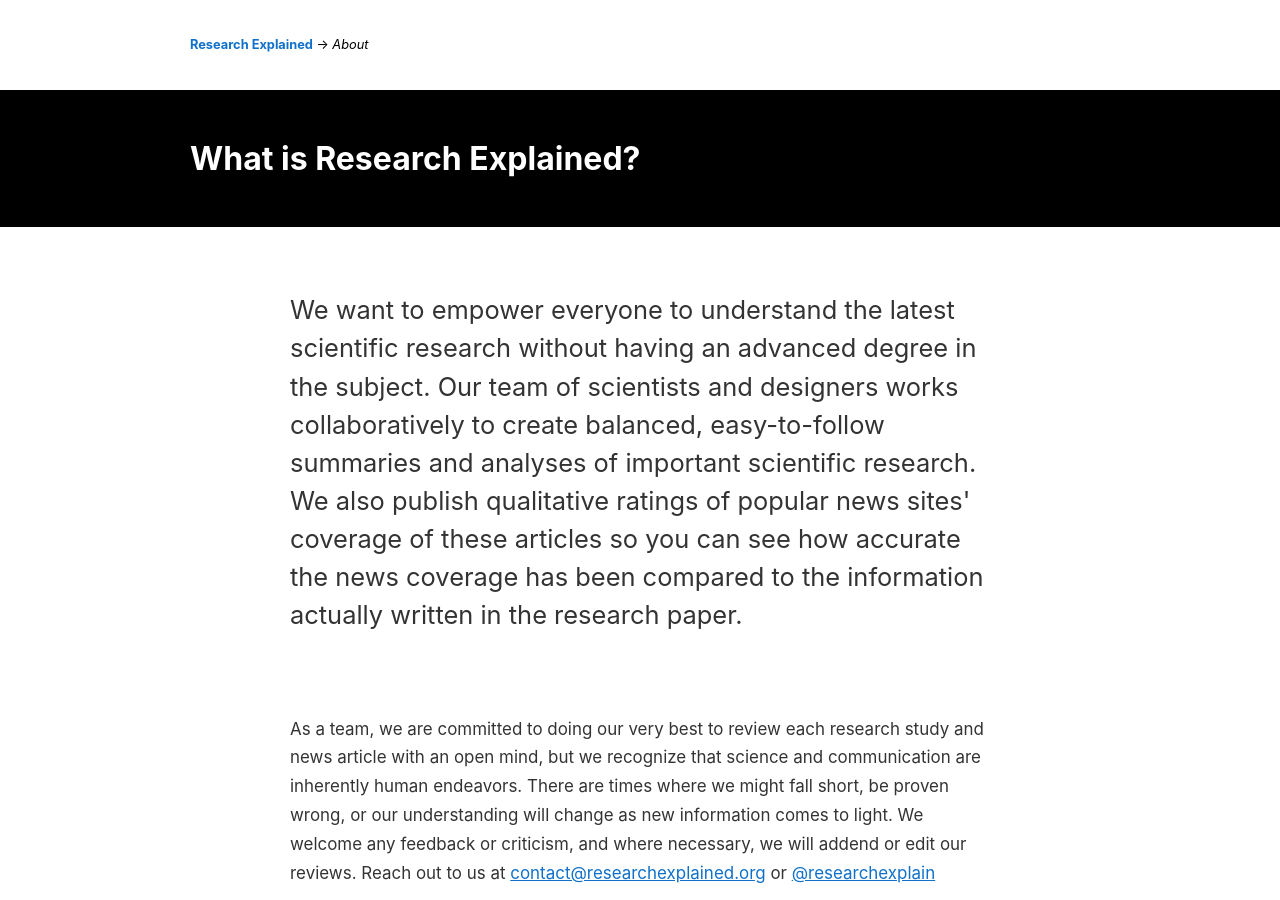
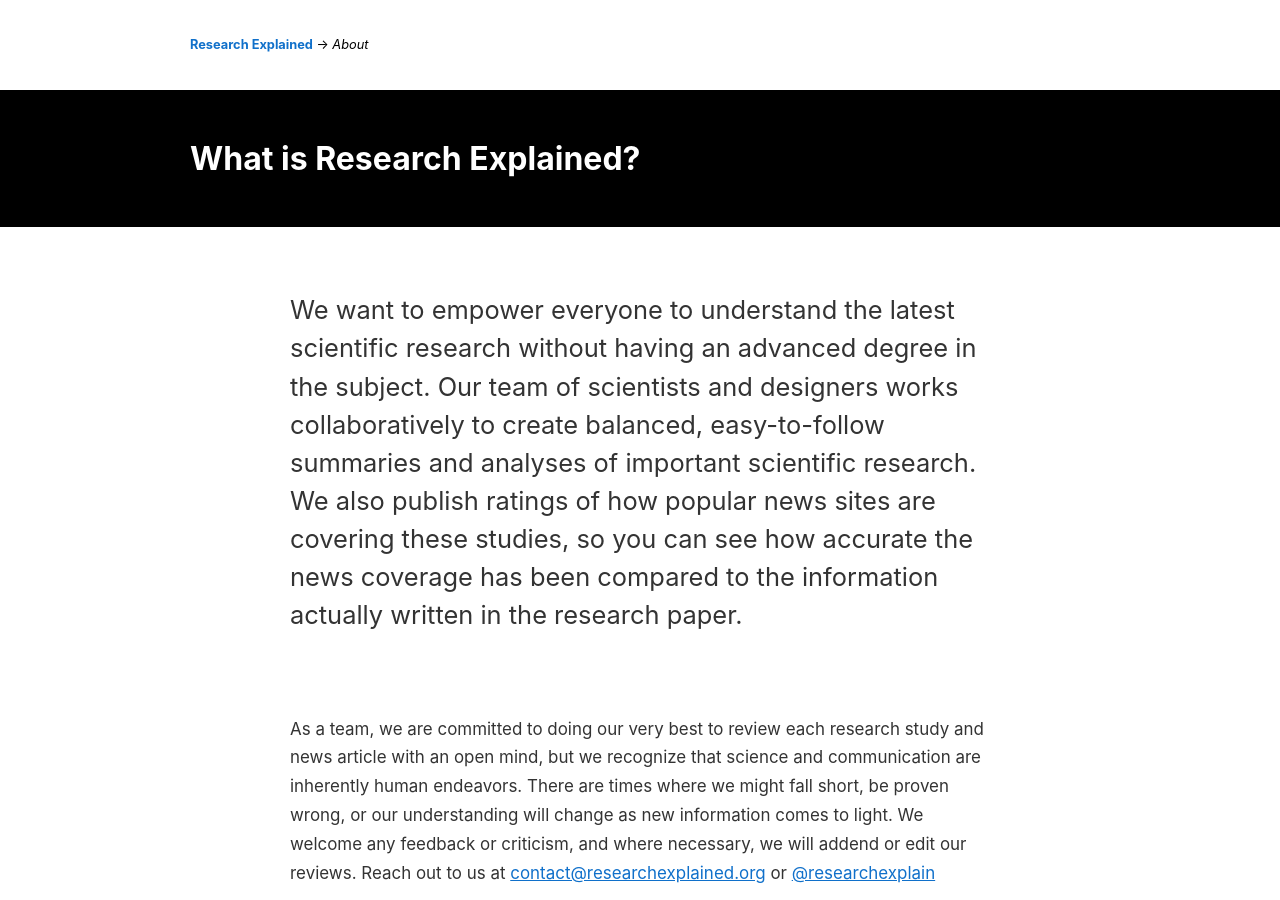
Before and after one commit to neilgupta/researchexplained, a Jekyll site: the page built from about/index.html, in a window 1280 px wide and 900 px high. Built offline with Jekyll 4.4.1, drawn with Linux system fonts in a browser that asks for light colours.

Commit message:
wordsmith about page

```diff
--- a/about/index.html
+++ b/about/index.html
@@ -1,7 +1,7 @@
 ---
 layout: default
 title: About
-description: We want to empower everyone to understand the latest scientific research without having an advanced degree in the subject. Our team of scientists and designers works collaboratively to create balanced, easy-to-follow summaries and analyses of important scientific research. We also publish qualitative ratings of popular news sites' coverage of these articles so you can see how accurate the news coverage has been compared to the information actually written in the research paper.
+description: We want to empower everyone to understand the latest scientific research without having an advanced degree in the subject. Our team of scientists and designers works collaboratively to create balanced, easy-to-follow summaries and analyses of important scientific research. We also publish ratings of how popular news sites are covering these studies, so you can see how accurate the news coverage has been compared to the information actually written in the research paper.
 question: What is Research Explained?
 ---
 
```
